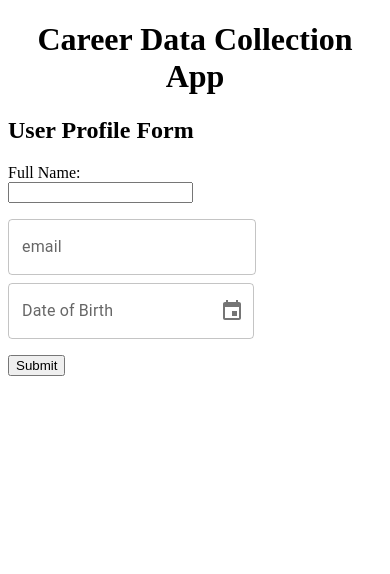
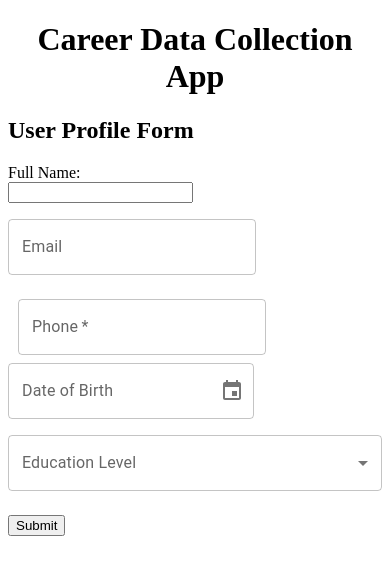
Before and after one commit to dlab-tz/career-app-react, a React (Create React App) app in the folder frontend/: page / in a window 390 px wide. Shown: the top 574 px of the page. Built offline with nearby package versions, Linux system fonts and the light colour scheme.

Commit message:
add: phone number and education level

```diff
--- a/frontend/package.json
+++ b/frontend/package.json
@@ -14,6 +14,7 @@
     "date-fns": "^4.1.0",
     "react": "^19.1.1",
     "react-dom": "^19.1.1",
+    "react-script": "^2.0.5",
     "react-scripts": "5.0.1",
     "web-vitals": "^2.1.4"
   },
--- a/frontend/src/components/UserForm.jsx
+++ b/frontend/src/components/UserForm.jsx
@@ -1,6 +1,6 @@
 import React, { useState } from 'react';
-import { TextField } from '@mui/material';
-import{LocalizationProvider} from '@mui/x-date-pickers/LocalizationProvider';
+import { TextField, FormControl, InputLabel, Select, MenuItem } from '@mui/material';
+import { LocalizationProvider } from '@mui/x-date-pickers/LocalizationProvider';
 import { AdapterDateFns } from '@mui/x-date-pickers/AdapterDateFns';
 import { DatePicker } from '@mui/x-date-pickers/DatePicker';
 
@@ -8,11 +8,18 @@ const UserForm = () => {
   const [formData, setFormData] = useState({
     name: '',
     email: '',
+    phone: '',
     DateOfBirth: null,
+    educationLevel: '',
   });
 
   const handleChange = (e) => {
     const { name, value } = e.target;
+    if (name === 'phone') {
+      // Only allow numbers, max 10 digits
+      if (!/^\d*$/.test(value)) return;
+      if (value.length > 10) return;
+    }
     setFormData(prev => ({
       ...prev,
       [name]: value,
@@ -23,9 +30,19 @@ const UserForm = () => {
     e.preventDefault();
     if (!formData.email || !formData.DateOfBirth || formData.DateOfBirth > new Date()) {
       alert('Please fill in Email and Date of Birth correctly');
-    } else
+      return;
+    }
     if (!formData.email.includes('@') || !formData.email.includes('.')) {
       alert('Please enter a valid email address');
+      return;
+    }
+    if (!formData.phone || !/^\d{10}$/.test(formData.phone)) {
+      alert('Please enter a valid 10-digit phone number');
+      return;
+    }
+    if (!formData.educationLevel) {
+      alert('Please select your education level');
+      return;
     }
     console.log('Submitted:', formData);
     // TODO: send this formdata to backend via api call
@@ -36,7 +53,6 @@ const UserForm = () => {
     <div style={{ maxWidth: '700px', margin: 'auto' }}>
       <h2>User Profile Form</h2>
       <form onSubmit={handleSubmit}>
-        {/* Name field - others will add their fields below this */}
         <div style={{ marginBottom: '1rem' }}>
           <label htmlFor="name">Full Name:</label><br />
           <input
@@ -48,12 +64,25 @@ const UserForm = () => {
             required
           /> <br/>
           <TextField
-          label="email"
+            label="Email"
             variant="outlined"
             name="email"
             value={formData.email}
             onChange={handleChange}
             margin='normal'
+          />
+          <br />
+          <TextField
+            label="Phone"
+            variant="outlined"
+            name="phone"
+            value={formData.phone}
+            onChange={handleChange}
+            margin='normal'
+            inputProps={{ inputMode: 'numeric', pattern: '[0-9]*', maxLength: 10 }}
+            required
+            style={{ marginLeft: 10 }}
+            placeholder="10 digits"
           />
           <br />
           <LocalizationProvider dateAdapter={AdapterDateFns}>
@@ -71,9 +100,30 @@ const UserForm = () => {
               )}
             />
           </LocalizationProvider>
-
+          <br />
+          <FormControl fullWidth margin="normal">
+            <InputLabel id="education-level-label">Education Level</InputLabel>
+            <Select
+              labelId="education-level-label"
+              id="educationLevel"
+              name="educationLevel"
+              value={formData.educationLevel}
+              label="Education Level"
+              onChange={handleChange}
+              required
+            >
+              <MenuItem value=""><em>None</em></MenuItem>
+              <MenuItem value="Standard 7">Standard 7</MenuItem>
+              <MenuItem value="O Level">O Level</MenuItem>
+              <MenuItem value="A Level">A Level</MenuItem>
+              <MenuItem value="Diploma">Diploma</MenuItem>
+              <MenuItem value="Degree">Degree</MenuItem>
+              <MenuItem value="Masters">Masters</MenuItem>
+              <MenuItem value="PhD">PhD</MenuItem>
+              <MenuItem value="Professor">Professor</MenuItem>
+            </Select>
+          </FormControl>
         </div>
-
         <button type="submit">Submit</button>
       </form>
     </div>
```
Also changed, not shown: 1 other file (tests, documents, lock files or other folders). Lines whose indentation alone changed are shown as unchanged.
